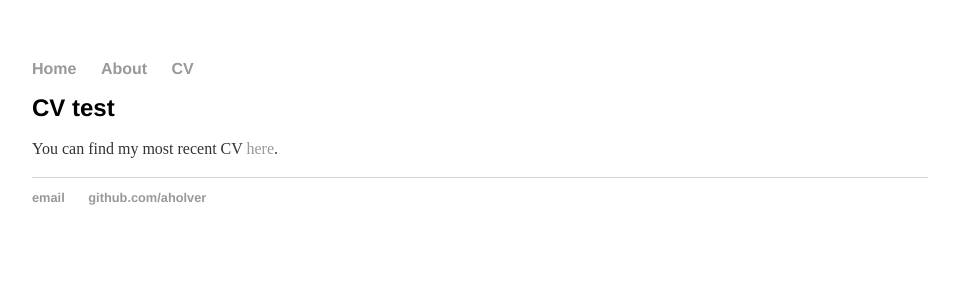
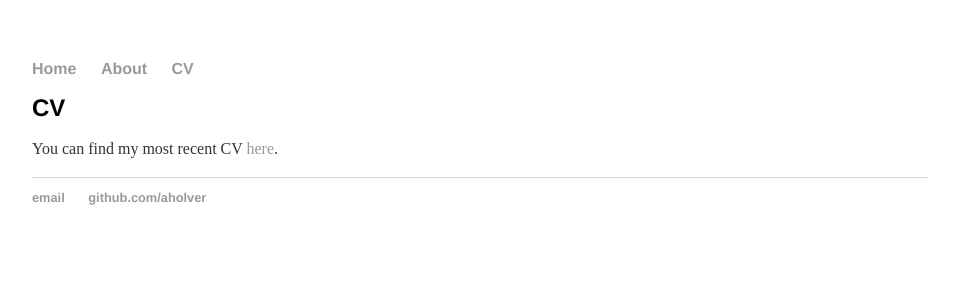
Before and after one commit to aholver/aholver.github.io, a Jekyll site: the page built from cv/index.html, in a window 1280 px wide. Shown: the top 300 px of the page, without its empty margins (160-1119 px from the left). Built offline with Jekyll 4.4.1, drawn with Linux system fonts in a browser that asks for light colours.

Commit message:
Update index.html

```diff
--- a/cv/index.html
+++ b/cv/index.html
@@ -3,6 +3,6 @@ layout: default
 title: CV
 ---
 <div class="blurb">
-	<h1>CV test</h1>
+	<h1>CV</h1>
 	<p>You can find my most recent CV <a href="https://docs.google.com/viewer?url=https://github.com/aholver/aholver.github.io/raw/main/cv/Arne%20Holverscheid%20CV.pdf">here</a>.</p>
 </div><!-- /.blurb -->
```
